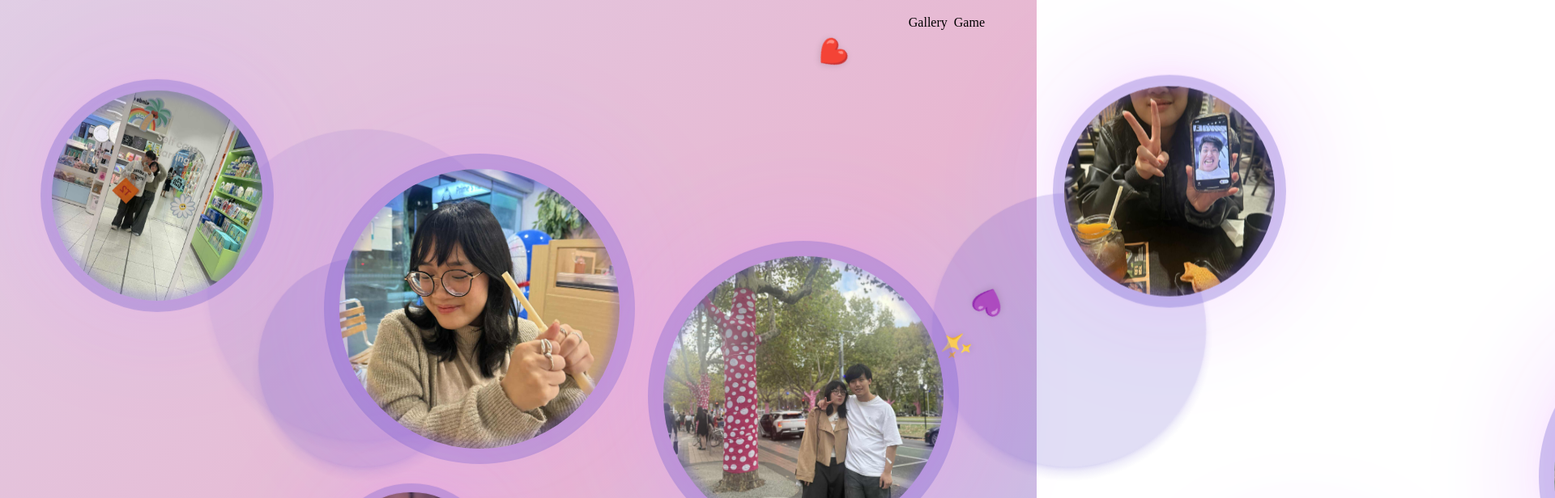
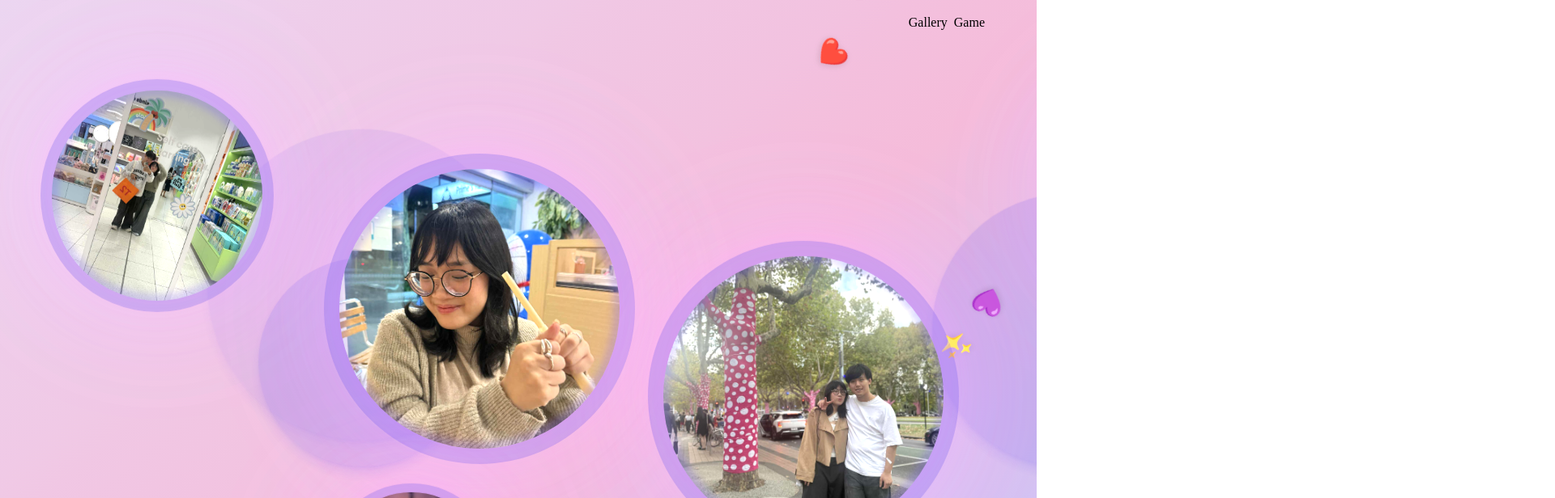
Before and after one commit to marutsuki/nhi-birthday-2025, a React (Vite) app: page / in a window 1280 px wide. Shown: the top 616 px of the page at 81% size, 1920 px wide, since content can reach past the window. Built offline with nearby package versions, Linux system fonts and the light colour scheme; a web font is replaced by a local one.

Commit message:
More bg effect haha

```diff
--- a/src/App.tsx
+++ b/src/App.tsx
@@ -113,7 +113,7 @@ function App() {
           Game
         </button>
       </header>
-      <div className="h-[95vh] overflow-hidden ">
+      <div className="h-[95vh] overflow-hidden animate-light-glow">
         <div className="fixed inset-0 bg-[linear-gradient(319deg,#6a5acd_0%,#c54b8c_37%,#b284be_100%)] opacity-40" />
         <div className="fixed rounded-full h-96 w-96 top-[20vh] left-[20vw] bg-[rgba(106,90,205,0.1)] opacity-40 shadow-[rgba(106,90,205,0.1)] shadow-lg animate-better-pulse-1" />
         <div className="fixed rounded-full h-64 w-64 top-[40vh] left-[25vw] bg-[rgba(106,90,205,0.2)] opacity-40 shadow-[rgba(106,90,205,0.2)] shadow-lg animate-better-pulse" />
--- a/src/components/gallery/index.tsx
+++ b/src/components/gallery/index.tsx
@@ -426,7 +426,7 @@ export default function Gallery() {
   return (
     <div className="flex flex-col items-center justify-center h-full overflow-x-auto overflow-y-hidden">
       {/* Falling particles */}
-      <div className="pointer-events-none absolute inset-0 z-0">
+      <div className="pointer-events-none fixed inset-0 z-0">
         {particles.map((p) => (
           <span
             key={p.id}
--- a/src/index.css
+++ b/src/index.css
@@ -10,6 +10,7 @@
   --animate-float-3: float 3s ease-in-out 1500ms infinite;
   --animate-float-4: float 3s ease-in-out 2000ms infinite;
   --animate-light-pulse: light-pulse 2s ease-in-out 0ms infinite;
+  --animate-light-glow: light-glow 2s ease-in-out 0ms infinite;
   --animate-glow: glow 2s ease-in-out 0ms infinite;
   --animate-glow-text: glow-text 2s ease-in-out 0ms infinite;
   --animate-better-pulse: better-pulse 5s ease-in-out 0ms infinite;
@@ -44,6 +45,15 @@
   }
   50% {
     transform: translateY(-10px);
+  }
+}
+
+@keyframes light-glow {
+  0%, 100% {
+    filter: brightness(100%);
+  }
+  50% {
+    filter: brightness(130%);
   }
 }
 
```
